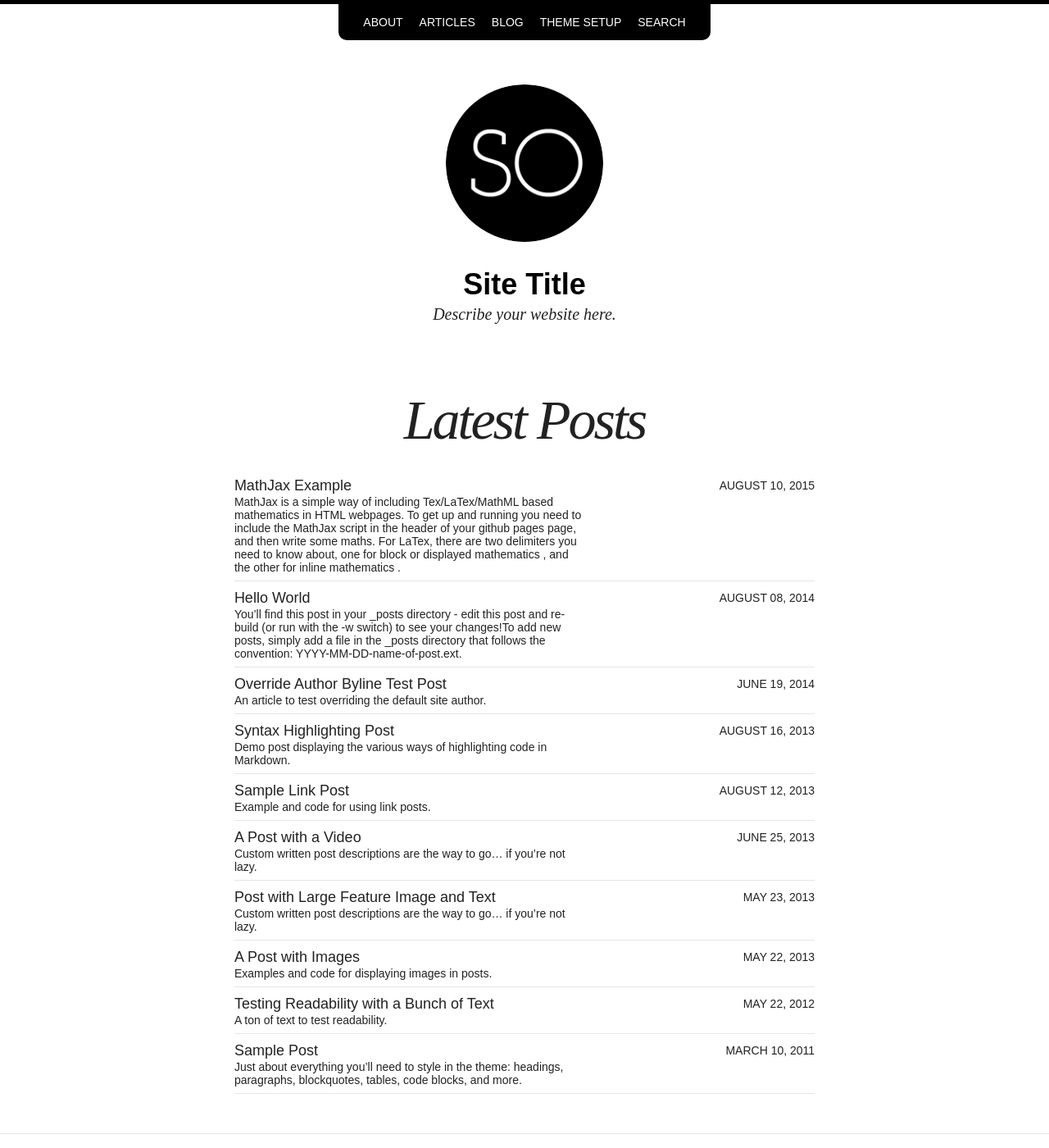
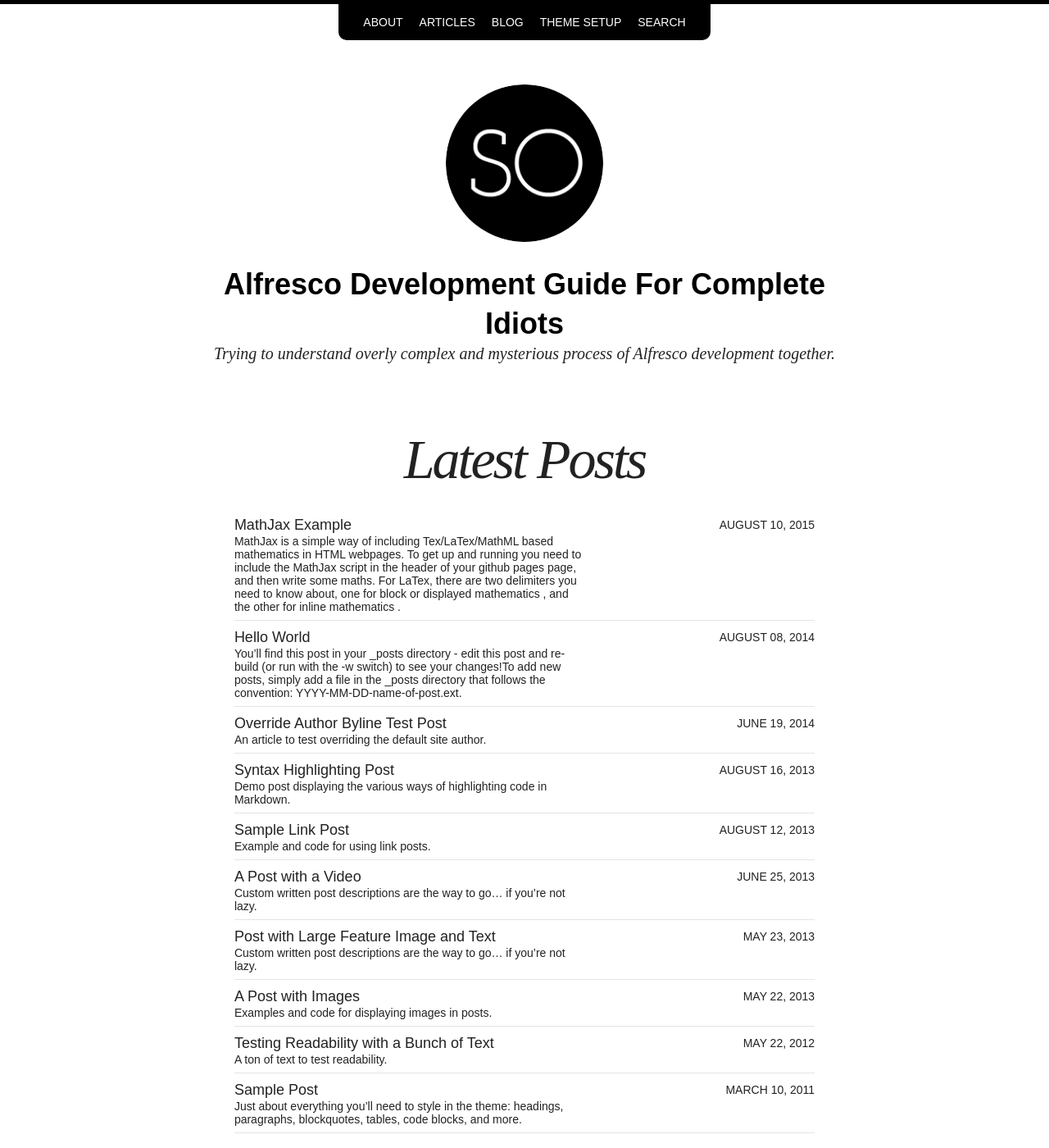
Before and after one commit to SVZh/svzh.github.io, a Jekyll site: the page built from index.html, in a window 1280 px wide and 1400 px high. Shown: the whole window at 82% size. Built offline with Jekyll 4.4.1, drawn with Linux system fonts in a browser that asks for light colours; nearby versions of some CDN libraries; some of the changed text lies outside the part shown.

Commit message:
Config fixes

```diff
--- a/_config.yml
+++ b/_config.yml
@@ -1,11 +1,11 @@
 # Site wide configuration
 
-title: Site Title
+title: Alfresco Development Guide For Complete Idiots
 locale: en_US
-description: Describe your website here.
+description: Trying to understand overly complex and mysterious process of Alfresco development together.
 logo: site-logo.png
 search: true
-url: http://localhost:4000
+url: https://svzh.github.io
 
 # Jekyll configuration
 
@@ -36,14 +36,14 @@ exclude: ["lib", "config.rb", "Capfile", "config", "log", "Rakefile", "Rakefile.
 
 # Site owner
 owner:
-  name: Your Name
-  avatar: bio-photo.jpg
-  email: you@email.com
+  name: FreudFan_6
+  avatar: rei.kira.png
+  email: mail4shaidar@gmail.com
   disqus-shortname:
   twitter: #username
   facebook: #username
   github: #username
-  stackexchange: #http://stackoverflow.com/users/123456/username
+  stackexchange: #username
   linkedin: #username
   instagram: #username
   flickr: #username
```
Also changed, not shown: images/rei.kira.png (added).
